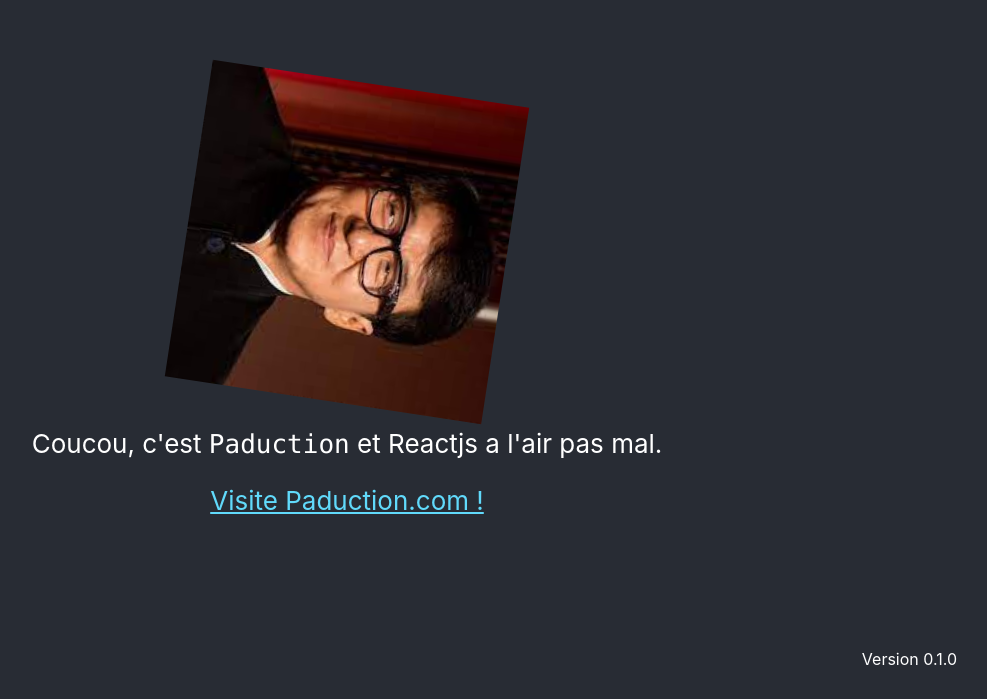
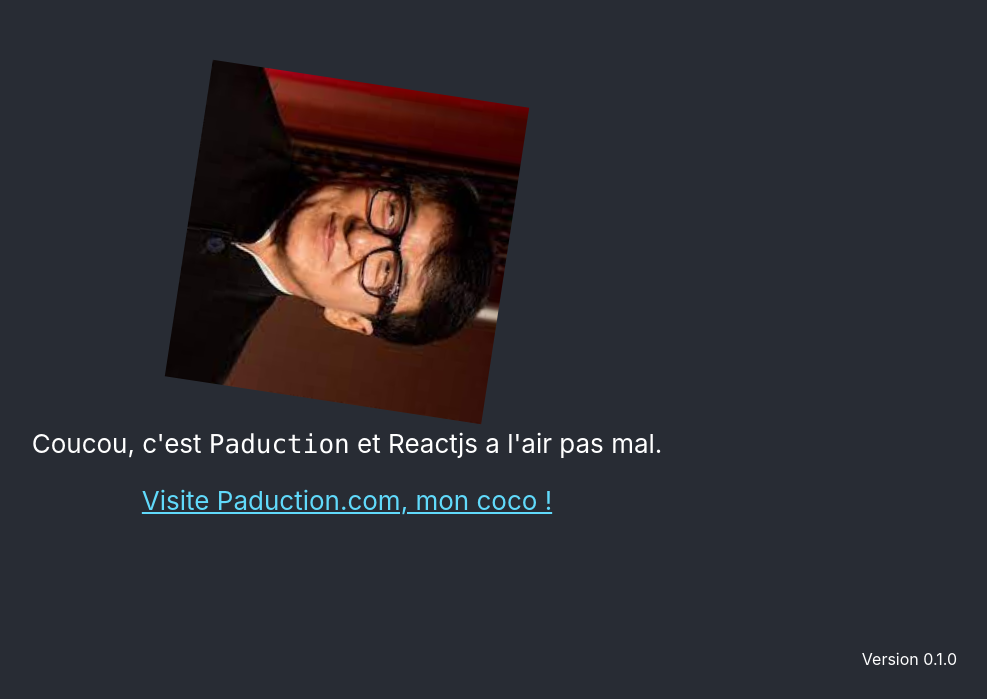
Before and after one commit to PaductionCorp/react-training, a React (Create React App) app: page / in a window 1280 px wide. Shown: the part 101-800 px from the top of the page, without its empty margins (293-1280 px from the left). Built offline with nearby package versions, Linux system fonts and the light colour scheme.

Commit message:
fix : change text in app.js

```diff
--- a/src/App.js
+++ b/src/App.js
@@ -17,7 +17,7 @@ function App() {
           target="_blank"
           rel="noopener noreferrer"
         >
-          Visite Paduction.com !
+          Visite Paduction.com, mon coco !
         </a>
       </header>
       <Footer />
```
